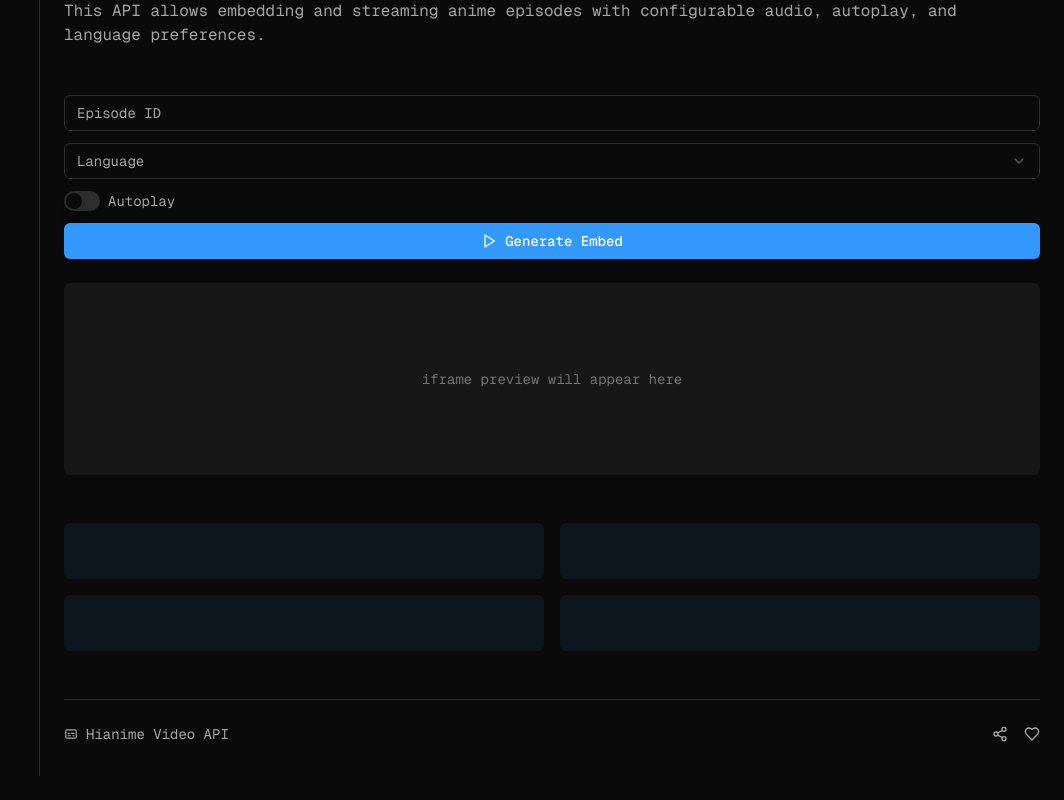
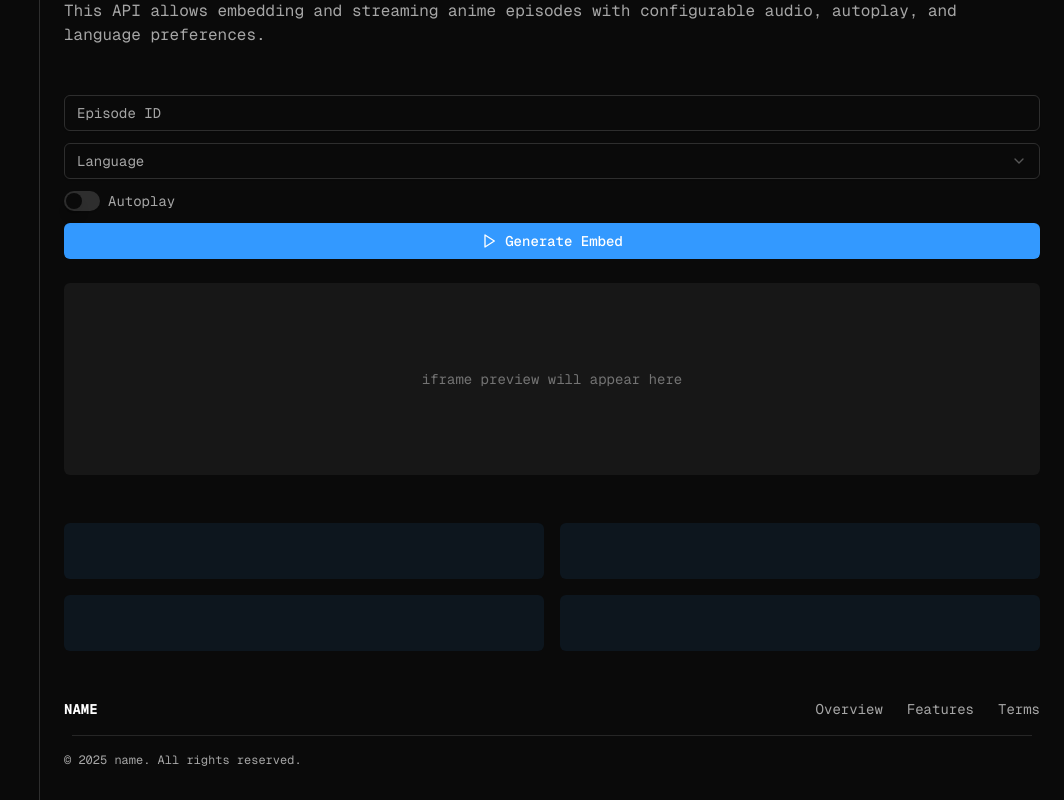
Before and after one commit to JUSTCHILL098/lucn, a Next.js app: page / in a window 1280 px wide. Shown: the part 253-1053 px from the top of the page, without its empty margins (216-1280 px from the left). Before the commit the page ends 1029 px from the top, so only its background shows below. Built offline with nearby package versions, Linux system fonts and the light colour scheme.

Commit message:
Update footer.jsx

```diff
--- a/components/footer.jsx
+++ b/components/footer.jsx
@@ -1,16 +1,33 @@
-import { Share2, Heart, Captions } from "lucide-react"
-
 export default function Footer() {
   return (
-    <footer className="border-t pt-6 flex justify-between items-center text-sm text-muted-foreground">
-      <span className="flex items-center gap-2">
-        <Captions size={14} />
-        Hianime Video API
-      </span>
+    <footer className="mt-20 text-muted-foreground">
+      {/* Top row */}
+      <div className="flex justify-between items-center text-sm">
+        <span className="font-bold text-white">
+          NAME
+        </span>
 
-      <div className="flex gap-4">
-        <Share2 size={16} />
-        <Heart size={16} />
+        <nav className="flex gap-6 font-normal">
+          <span className="hover:text-white transition-colors cursor-pointer">
+            Overview
+          </span>
+          <span className="hover:text-white transition-colors cursor-pointer">
+            Features
+          </span>
+          <span className="hover:text-white transition-colors cursor-pointer">
+            Terms
+          </span>
+        </nav>
+      </div>
+
+      {/* Divider line */}
+      <div className="my-4">
+        <div className="h-px bg-neutral-800 mx-2" />
+      </div>
+
+      {/* Bottom row */}
+      <div className="text-xs">
+        © 2025 name. All rights reserved.
       </div>
     </footer>
   )
```
